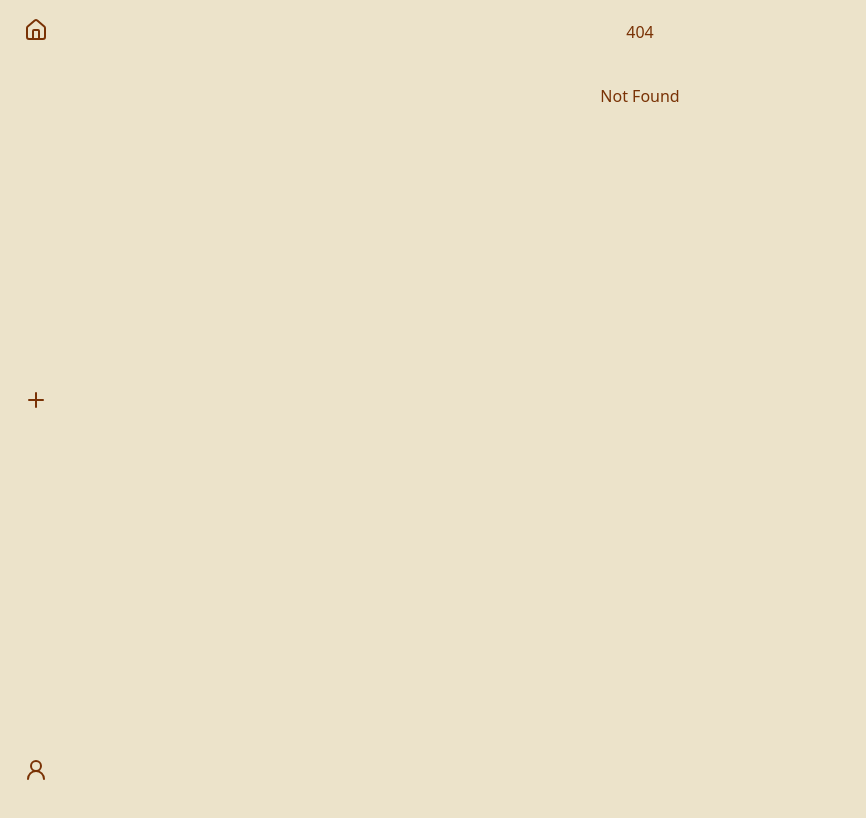
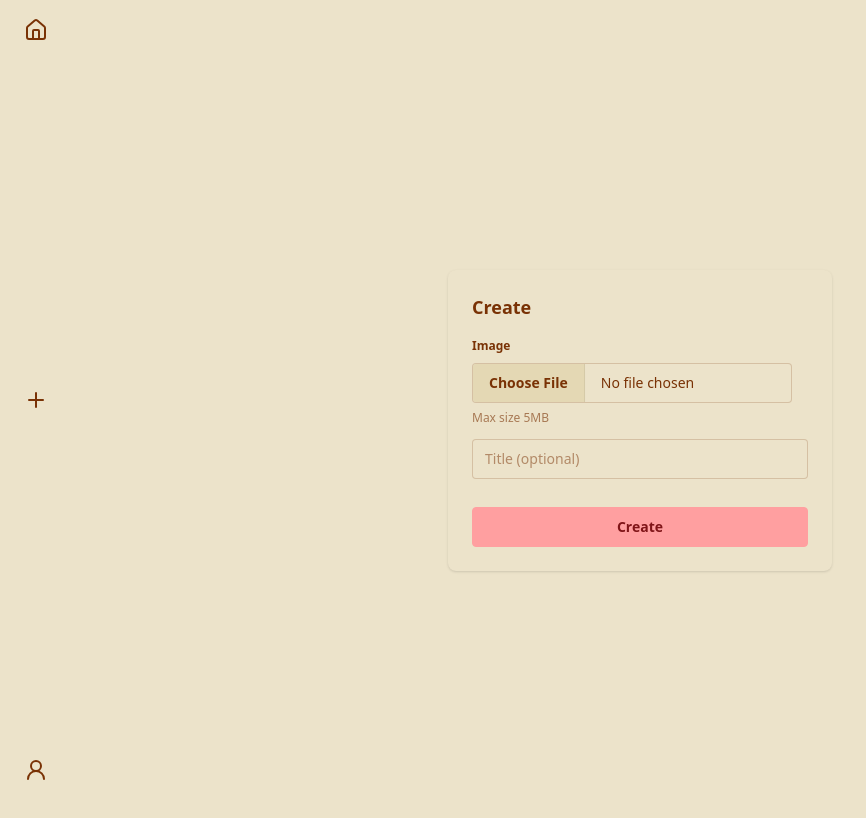
Before and after one commit to leanghok120/Comfi, a SvelteKit app: page /create in a window 1280 px wide. Before the commit this address had no page. Shown: the top 818 px of the page, without its empty margins (0-866 px from the left). Built offline with nearby package versions, Linux system fonts and the light colour scheme.

Commit message:
design the create page

```diff
--- a/src/routes/+layout.svelte
+++ b/src/routes/+layout.svelte
@@ -7,7 +7,7 @@
 
 <div class="h-screen max-w-full">
 	<Sidebar />
-	<main class="mx-auto flex max-w-xl flex-col items-center gap-10 p-5">
+	<main class="mx-auto max-w-xl p-5">
 		{@render children()}
 	</main>
 </div>
--- a/src/routes/+page.svelte
+++ b/src/routes/+page.svelte
@@ -1,3 +1,4 @@
+<div class="flex flex-col items-center gap-10">
 	<div class="card border-base-200 bg-base-100 w-full border-4 shadow-sm">
 		<figure class="px-10 pt-10">
 			<img
@@ -49,3 +50,4 @@
 			<h2 class="card-title">Card Title</h2>
 		</div>
 	</div>
+</div>
--- /dev/null
+++ b/src/routes/create/+page.svelte
@@ -0,0 +1,19 @@
+<div class="flex h-screen flex-col items-center justify-center">
+	<div class="card bg-base-100 card-md w-96 shadow-sm">
+		<div class="card-body">
+			<h2 class="card-title">Create</h2>
+			<form>
+				<fieldset class="fieldset">
+					<legend class="fieldset-legend">Image</legend>
+					<input type="file" class="file-input" required />
+					<!-- svelte-ignore a11y_label_has_associated_control -->
+					<label class="fieldset-label">Max size 5MB</label>
+				</fieldset>
+				<input type="text" class="input mt-2 w-full" placeholder="Title (optional)" />
+			</form>
+			<div class="card-actions mt-5">
+				<button class="btn btn-primary w-full">Create</button>
+			</div>
+		</div>
+	</div>
+</div>
```
Also changed, not shown: 1 other file (tests, documents, lock files or other folders). Lines whose indentation alone changed are shown as unchanged.
